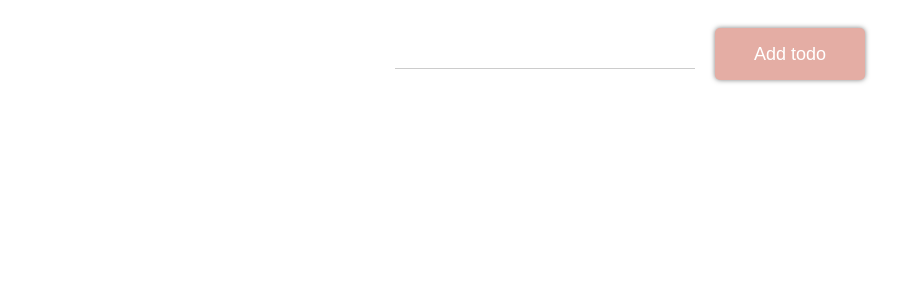
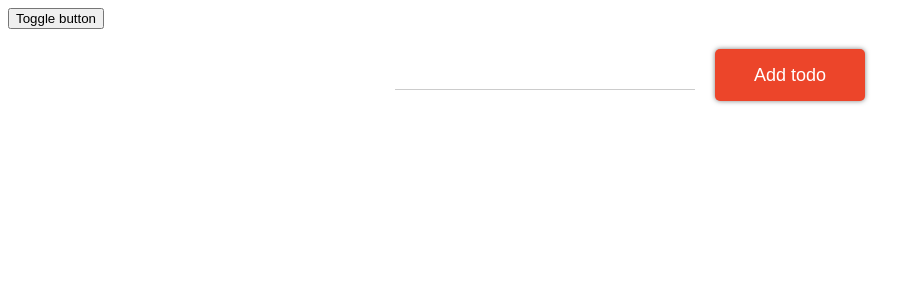
Before and after one commit to DineshBabu1989/ReacTypeScriptTodo, a React (Create React App) app: page / in a window 1280 px wide. Shown: the top 300 px of the page, without its empty margins (0-923 px from the left). Built offline with nearby package versions, Linux system fonts and the light colour scheme.

Commit message:
feat: add ability to switch theme

```diff
--- a/src/components/TodoInput.tsx
+++ b/src/components/TodoInput.tsx
@@ -11,9 +11,9 @@ const StyledButton = styled.button`
   line-height: 50px;
   min-width: 150px;
   text-align: center;
-  background-color: #FD310F;
+  background-color: ${props => props.theme.primaryColor};
   border-radius: 5px;
-  color: #fff;
+  color:${props => props.theme.textColorPrimary};
   border: 0;
   cursor: pointer;
   box-shadow: 0 0 5px rgb(0 0 0 / 50%);
@@ -21,21 +21,21 @@ const StyledButton = styled.button`
   font-size: 18px;
 
   &:disabled {
-    background-color: #e4ada4
+    background-color: ${props => props.theme.primaryColor};
   }
 `
 const StyledInput = styled.input`
-  color: #333;
+  color: ${props => props.theme.textColorSecondary};
   width: 300px;
   box-sizing: border-box;
   letter-spacing: 1px;
   border: 0;
   padding: 7px 0;
-  border-bottom: 1px solid #ccc;
+  border-bottom: 1px solid ${props => props.theme.borderBottom};
 
   &:focus-visible{
     outline: none;
-    border-bottom: 1px solid #FD310F;
+    border-bottom: 1px solid ${props => props.theme.primaryColor};
   }
 `;
 
--- a/src/components/TodoList.tsx
+++ b/src/components/TodoList.tsx
@@ -11,11 +11,11 @@ interface Props {
 const StyledList = styled.li`
   list-style: none;
   letter-spacing: 1px;
-  border: 1px solid #f77777;
+  border: 1px solid ${props => props.theme.primaryColor};
   border-radius: 5px;
   padding: 10px;
   width: 500px;
-  background-color: white;
+  background-color: ${props => props.theme.backgroundColor};
   text-align: center;
   font-size: 24px;
   margin-bottom: 5px;
@@ -28,31 +28,31 @@ const StyledCompleteButton = styled.button<{ completed: boolean }>`
   line-height: 30px;
   min-width: 150px;
   text-align: center;
-  border: 1px solid #f77777;
+  border: 1px solid ${props => props.theme.primaryColor};
   border-radius: 5px;
-  color: ${(props) => (props.completed ? "white" : "black")};
+  color: ${(props) => (props.completed ? props.theme.textColorPrimary : props.theme.textColorSecondary)};
   cursor: pointer;
   transition: background-color 0.3s ease-in-out;
   font-size: 14px;
-  background-color: ${(props) => (props.completed ? "#FD310F" : "white")};
+  background-color: ${(props) => (props.completed ? props.theme.primaryColor : props.theme.textColorPrimary)};
 `;
 const StyledDeleteButton = styled.button`
   line-height: 30px;
   min-width: 50px;
   text-align: center;
-  border: 1px solid #f77777;
+  border: 1px solid ${props => props.theme.primaryColor};
   border-radius: 5px;
   cursor: pointer;
   transition: background-color 0.3s ease-in-out;
   font-size: 24px;
-  background-color: white;
+  background-color: ${props => props.theme.textColorPrimary};
 `;
 
 const StyledText = styled.button`
   line-height: 30px;
   letter-spacing: 1px;
   width: 300px;
-  background-color: white;
+  background-color: ${props => props.theme.textColorPrimary};
   border: none;
 `;
 
--- a/src/index.tsx
+++ b/src/index.tsx
@@ -1,11 +1,14 @@
 import React from "react";
 import ReactDOM from "react-dom";
 import TodoInput from "./components/TodoInput";
-import TodoList from './components/TodoList';
+import TodoList from "./components/TodoList";
 import { Todo, AddTodo, DeleteTodo, CompleteTodo } from "./types";
+import { ThemeProvider } from "styled-components";
+import { lightTheme, darkTheme } from "./theme";
 
 const App = () => {
   const [todos, setTodos] = React.useState<Todo[] | []>([]);
+  const [theme, setTheme] = React.useState<any>('light');
 
   const addTodo: AddTodo = (text: string) => {
     const newTodo = { text, completed: false };
@@ -24,12 +27,27 @@ const App = () => {
     setTodos([...todos]);
   };
 
+  const toggleTheme: any = () => {
+   if(theme === 'light') {
+     setTheme('dark');
+   } else {
+     setTheme('light');
+   }
+  };
+
   return (
     <div>
-      {/* Input for todo */}
-      <TodoInput addTodo={addTodo} />
-       {/* Todo list */}
-      <TodoList todos={todos} deleteTodo={deleteTodo} completeTodo={completeTodo}/>
+      <ThemeProvider theme={theme === 'light' ? lightTheme : darkTheme}>
+        <button onClick={toggleTheme}>Toggle button</button>
+        {/* Input for todo */}
+        <TodoInput addTodo={addTodo} />
+        {/* Todo list */}
+        <TodoList
+          todos={todos}
+          deleteTodo={deleteTodo}
+          completeTodo={completeTodo}
+        />
+      </ThemeProvider>
     </div>
   );
 };
--- /dev/null
+++ b/src/theme.ts
@@ -0,0 +1,17 @@
+export const lightTheme = {
+  backgroundColor: 'white', // body
+  primaryColor: '#ec452a', // button and border
+  secondaryColor: '#e4ada4', // faded button
+  textColorPrimary: 'white',// text inside large button
+  textColorSecondary: 'black', // text inside todo block
+  borderBottom: '#ccc' // grey border
+}
+
+export const darkTheme = {
+  backgroundColor: 'white',
+  secondaryColor: '#e4ada4',
+  primaryColor: 'black',
+  textColorPrimary: 'white',
+  textColorSecondary: 'black',
+  borderBottom: '#ccc'
+}
```
